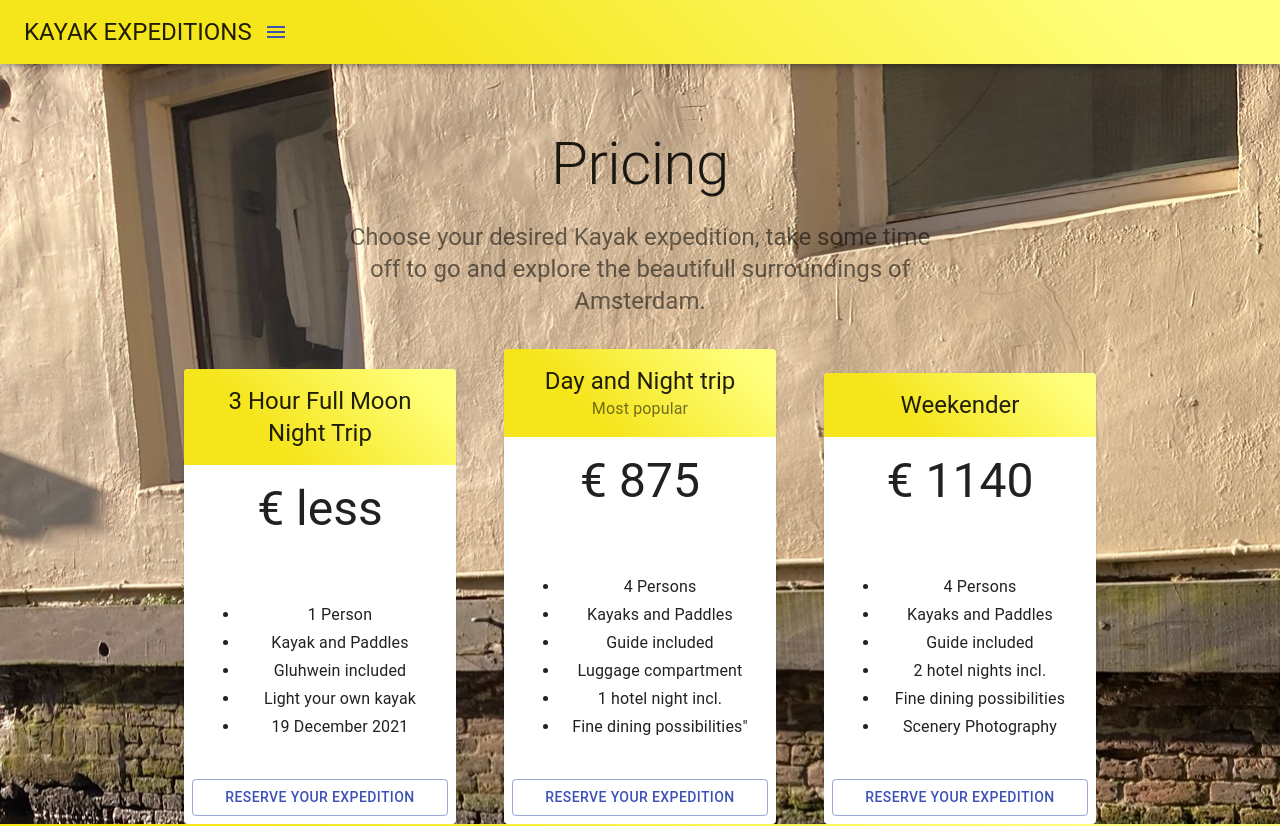
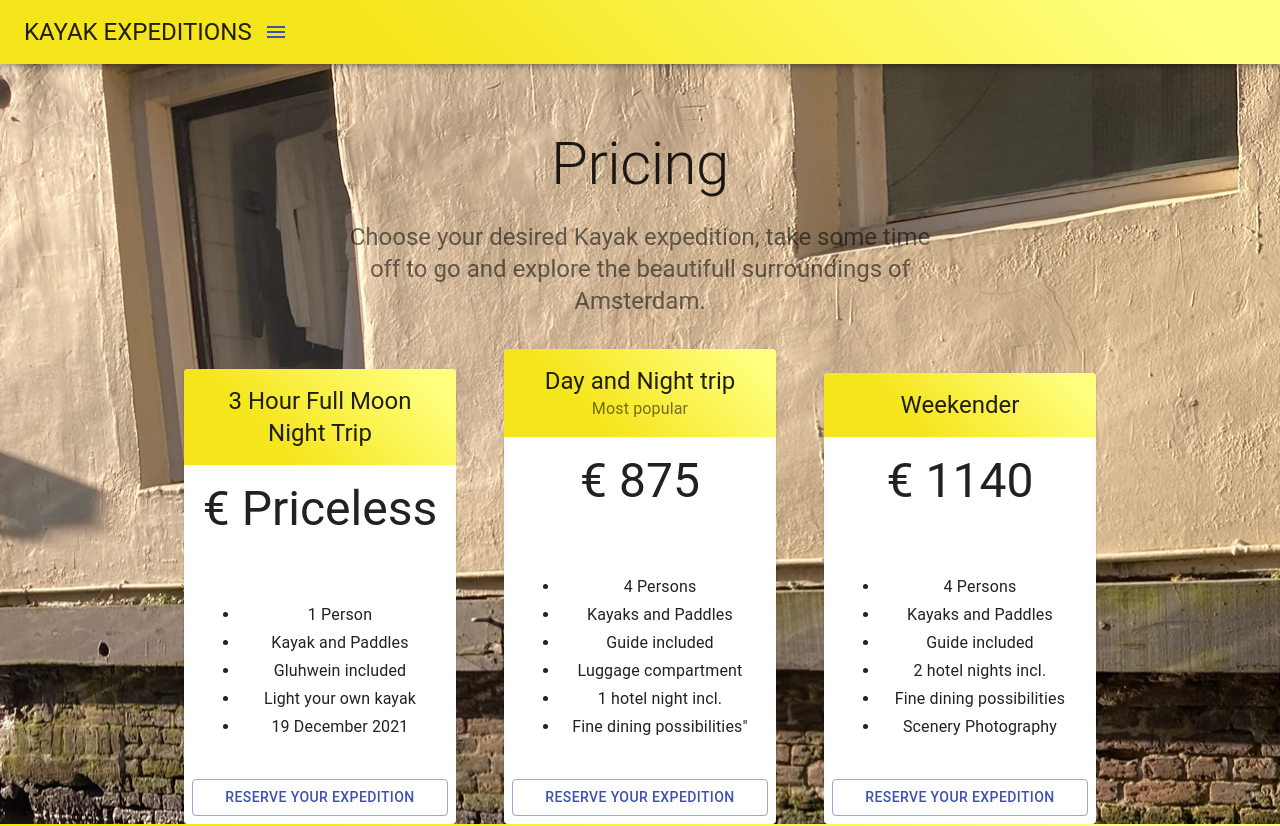
Before and after one commit to devarie/kayakka, a React (Create React App) app: page /Pricing in a window 1280 px wide. Shown: the top 826 px of the page. Built offline with nearby package versions, Linux system fonts and the light colour scheme.

Commit message:
dates and prices

```diff
--- a/src/Pricing.tsx
+++ b/src/Pricing.tsx
@@ -77,7 +77,7 @@ const useStyles = makeStyles(theme => ({
 const tiers = [
   {
     title: '3 Hour Full Moon Night Trip',
-    price: 'less',
+    price: 'Priceless',
     description: ['1 Person', 'Kayak and Paddles', 'Gluhwein included',
     'Light your own kayak', '19 December 2021'],
     buttonText: 'Reserve your Expedition',
```
